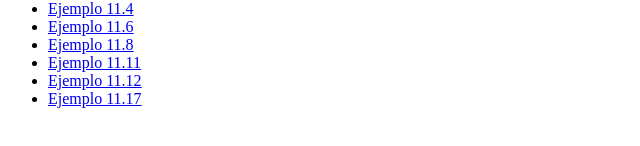
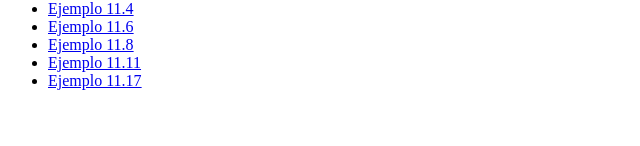
Before and after one commit to Lupita1605/Portafolio_Web, a plain HTML site: page Capitulo 11/Menu/menu_ejemplos.html in a window 1280 px wide. Shown: the part 166-312 px from the top of the page, without its empty margins (0-640 px from the left). Drawn offline with Linux system fonts and the light colour scheme.

Commit message:
Correccion FechaHora.js y archivos del Capitulo 11

```diff
--- a/Capitulo 11/Menu/menu_ejemplos.html
+++ b/Capitulo 11/Menu/menu_ejemplos.html
@@ -18,7 +18,6 @@
             <li><a href="../Ejemplos/Ejemplo 11.6.html">Ejemplo 11.6</a></li>
             <li><a href="../Ejemplos/Ejemplo 11.8.html">Ejemplo 11.8</a></li>
             <li><a href="../Ejemplos/Ejemplo 11.11.html">Ejemplo 11.11</a></li>
-            <li><a href="../Ejemplos/Ejemplo 11.12.html">Ejemplo 11.12</a></li>
             <li><a href="../Ejemplos/Ejemplo 11.17.html">Ejemplo 11.17</a></li>
 
 
```
Also changed, not shown: Capitulo 11/Ejemplos/Ejemplo 11.12.html (deleted), 2 other files.
